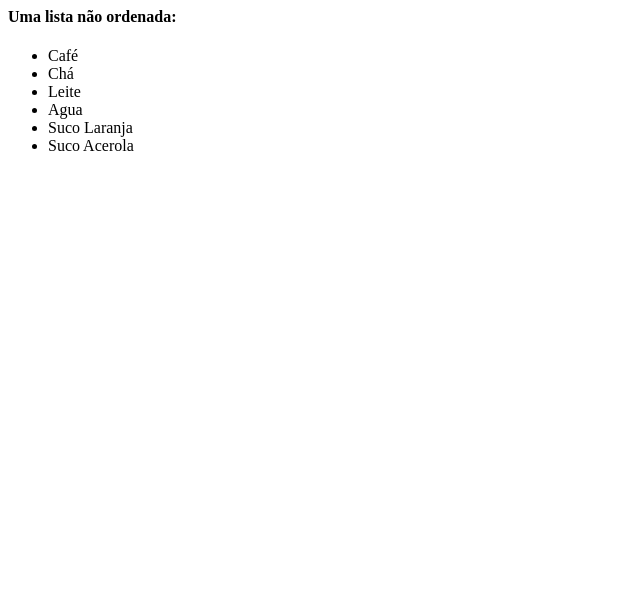
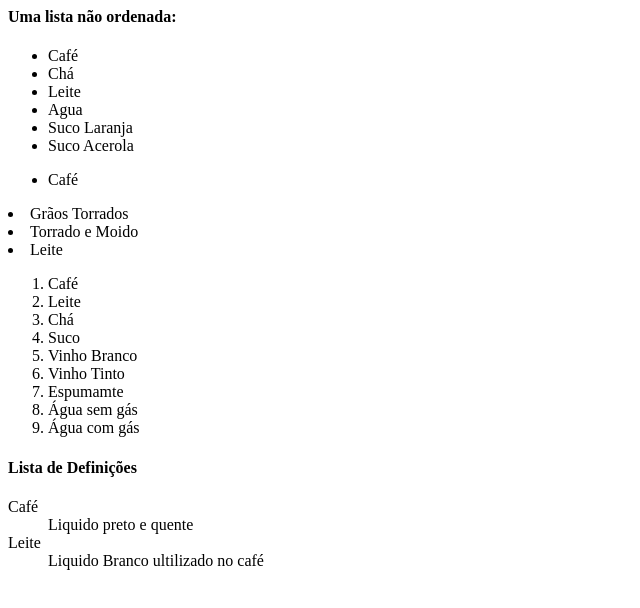
Before and after one commit to Willyambarbosa/PROJETO-HTML-INICIAL, a plain HTML site: page Listas.html in a window 1280 px wide. Shown: the whole page, without its empty margins (0-640 px from the left). Drawn offline with Linux system fonts and the light colour scheme.

Commit message:
Fix HTML structure and add definition list

```diff
--- a/Listas.html
+++ b/Listas.html
@@ -1,3 +1,6 @@
+<html lang="en">
+<BODY>
+
 <h4>Uma lista não ordenada:</h4>
 <ul>
      <li>Café</li>
@@ -7,3 +10,32 @@
      <li>Suco Laranja</li>
      <Li>Suco Acerola</Li>
 </ul>
+
+<ul>
+    <li>Café</li>
+ </ul>
+   <li>Grãos Torrados</li>
+   <li>Torrado e Moido</li>
+ </ul>
+ <li>Leite</li>
+</ul>
+
+<ol>
+    <li>Café</li>
+    <li>Leite</li>
+    <li>Chá</li>
+    <li>Suco</li>
+    <li>Vinho Branco</li>
+    <li>Vinho Tinto</li>
+    <li>Espumamte</li>
+    <li>Água sem gás</li>
+    <li>Água com gás</li>
+</ol>
+
+<h4>Lista de Definições</h4>
+<dl>
+   <dt>Café</dt>
+     <dd>Liquido preto e quente</dd>
+     <dt>Leite</dt>
+     <dd>Liquido Branco ultilizado no café</dd>
+</dl>
```
